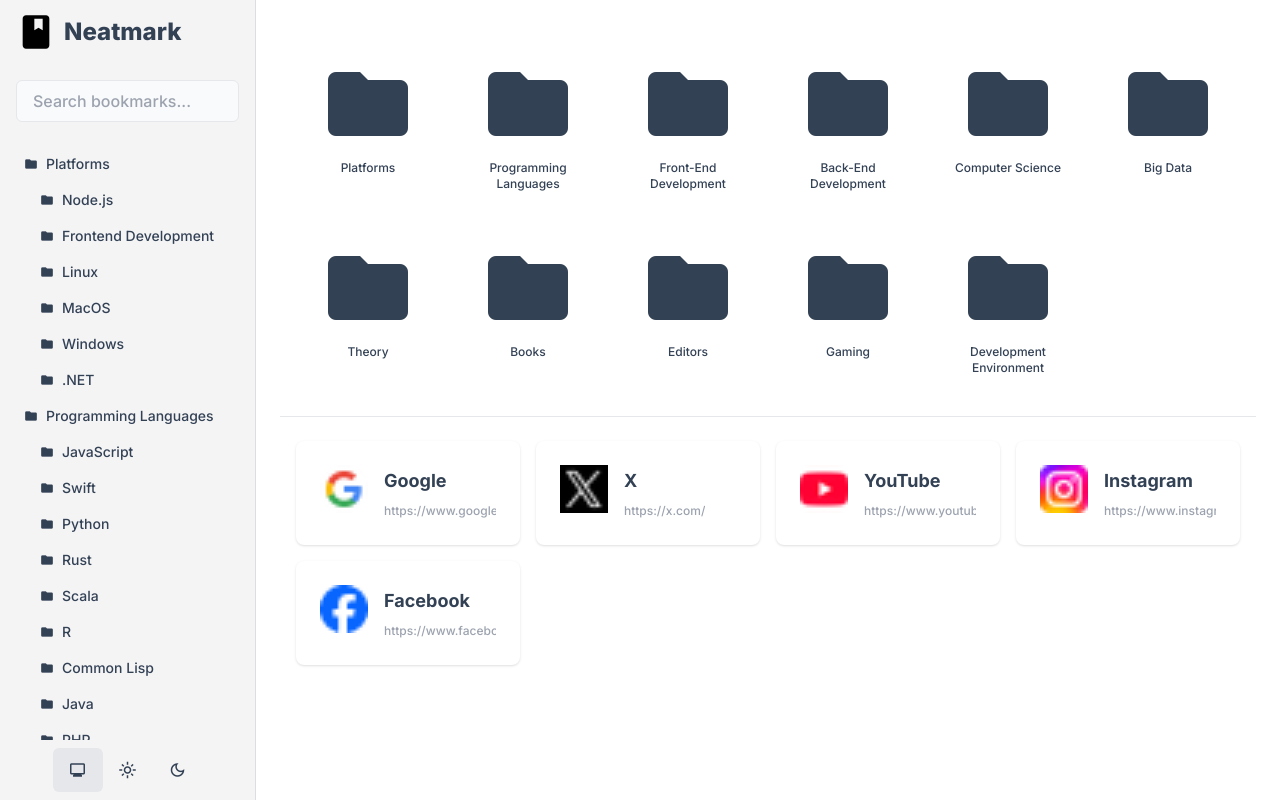
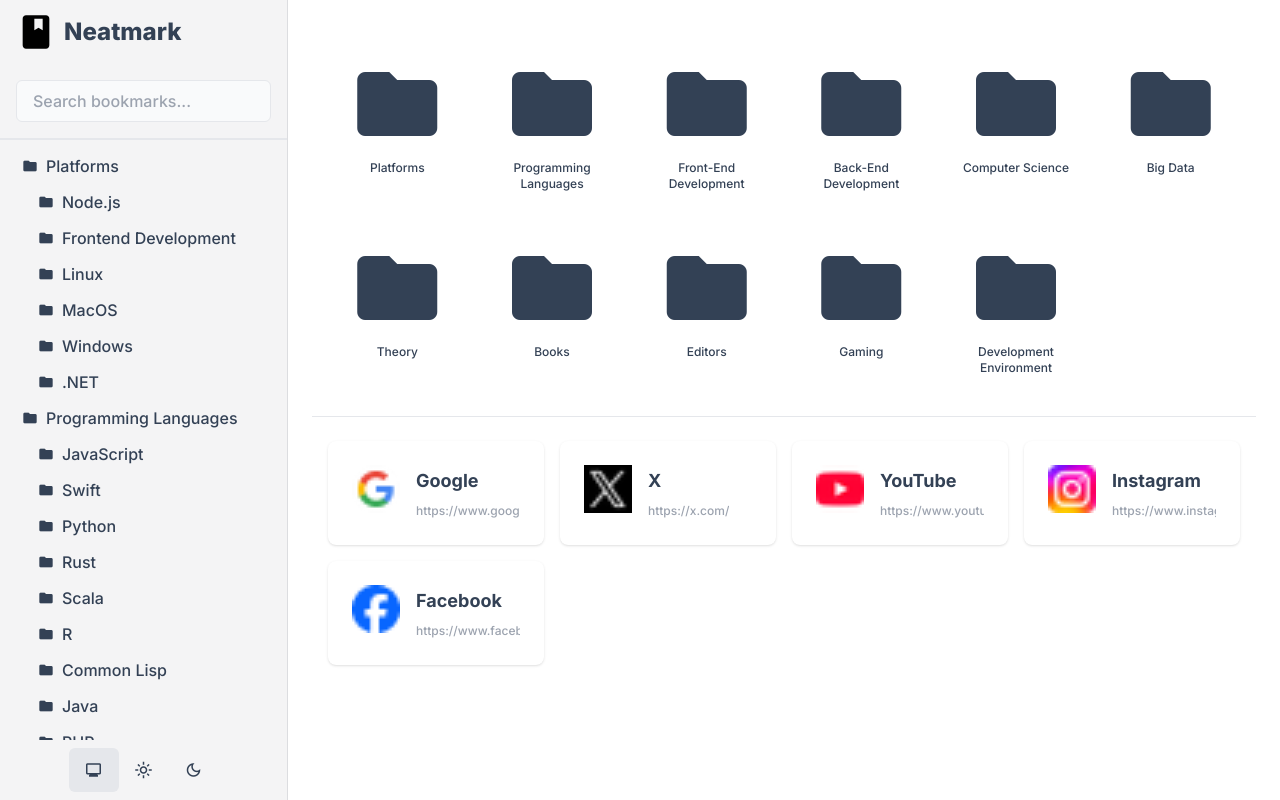
Before and after one commit to Neatmark-io/neatmark, a React (Vite) app: page / in a window 1280 px wide. Built offline with nearby package versions, Linux system fonts and the light colour scheme; the HTML template or start-up script is replaced by a standard one.

Commit message:
PLaying with sizes

```diff
--- a/src/index.css
+++ b/src/index.css
@@ -87,7 +87,7 @@ code {
 /* Sidebar container */
 .sidebar {
   @apply fixed xl:relative
-    h-full w-full xl:w-64
+    h-full w-full xl:w-72
     inset-y-0 left-0
     z-50 xl:z-auto
     px-2 sm:px-8 xl:px-0
@@ -155,6 +155,7 @@ code {
 .searchbar {
   @apply relative
     max-sm:mt-4 px-8 sm:px-16 sm:py-4 lg:py-6 xl:p-4
+    border-b-2
     sm:text-4xl xl:text-base;
 }
 
@@ -190,8 +191,8 @@ code {
 /* Folder tree container within the sidebar */
 .folder-tree {
   @apply overflow-auto
-    py-2 sm:px-8 xl:px-0 xl:pr-4
-    sm:text-4xl xl:text-sm;
+    py-2 px-4 sm:px-8 xl:px-0 xl:pr-4
+    text-xl sm:text-4xl xl:text-base;
 }
 
 /* Folder item within the folder tree */
@@ -201,7 +202,10 @@ code {
 
 /* Title of the folder item */
 .folder-tree .folder .title {
-  @apply flex items-center cursor-pointer p-2 rounded-md;
+  @apply flex items-center
+    cursor-pointer
+    p-1.5 md:p-4 xl:p-1.5
+    rounded-md;
 }
 
 /* Selected & Hover state for folder item*/
@@ -242,8 +246,8 @@ code {
   font-family: var(--font-family-icons);
   font-variation-settings: var(--font-icons-settings);
   @apply relative bottom-0
-    h-16 min-w-full
-    py-2
+    min-w-full
+    py-2 lg:py-4 xl:py-2
     flex justify-center items-center;
 }
 
@@ -251,7 +255,7 @@ code {
 .theme-toggle button {
   @apply px-4 py-2
     rounded-md
-    text-3xl lg:text-lg text-slate-700 dark:text-slate-400
+    text-3xl lg:text-5xl xl:text-lg text-slate-700 dark:text-slate-400
     cursor-pointer;
 }
 
```
